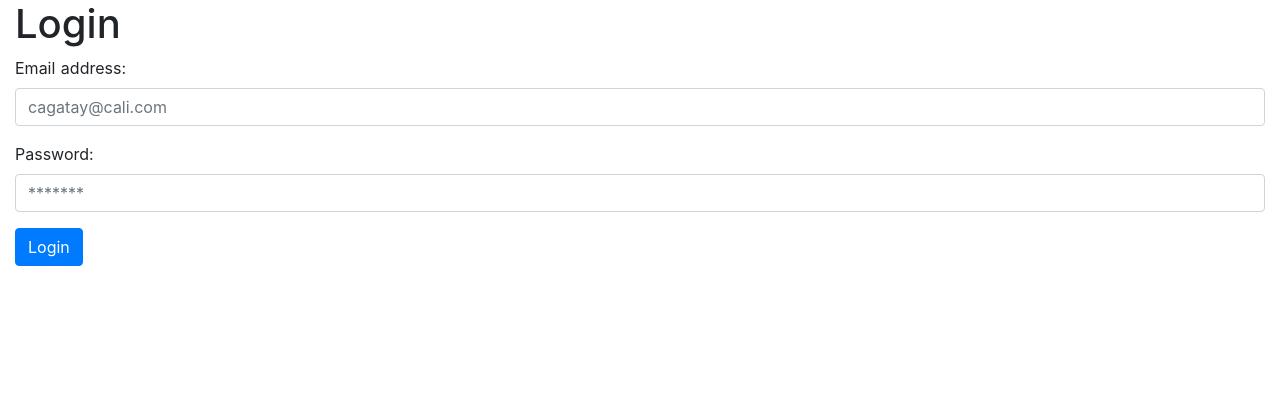
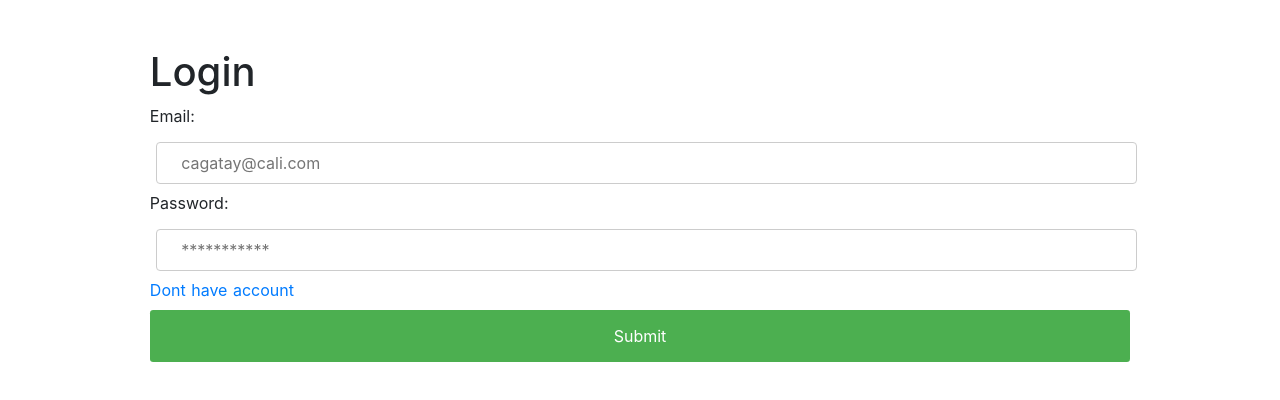
Before and after one commit to tansionline/entrylevel, a Nuxt app: page /login in a window 1280 px wide. Shown: the top 400 px of the page. Built offline with nearby package versions, Linux system fonts and the light colour scheme.

Commit message:
Login Register updated

```diff
--- a/pages/login.vue
+++ b/pages/login.vue
@@ -24,29 +24,68 @@ export default {
 
 <template>
   <div class="container-fluid">
-    <div>
-      <h1>Login</h1>
-      <b-form @submit.prevent="login">
-        <b-form-group label="Email address:" label-for="email">
-          <b-form-input
-            id="email"
+    <div class="container">
+      <div class="login-card">
+        <h1>Login</h1>
+        <form @submit.prevent="login">
+          <label for="email">Email:</label>
+          <input
+            type="email"
             v-model="email"
-            type="email"
+            name="email"
             placeholder="cagatay@cali.com"
-            required
-          ></b-form-input>
-        </b-form-group>
+          />
 
-        <b-form-group label="Password:" label-for="password">
-          <b-form-input
+          <label for="password">Password:</label>
+          <input
+            type="password"
             v-model="password"
-            placeholder="*******"
-            type="password"
-            required
-          ></b-form-input>
-        </b-form-group>
-        <b-button type="submit" variant="primary">Login</b-button>
-      </b-form>
+            name="password"
+            placeholder="***********"
+          />
+          <a href="/register">Dont have account</a>
+          <input type="submit" value="Submit" />
+        </form>
+      </div>
     </div>
   </div>
 </template>
+
+<style scoped>
+input[type='email'],
+input[type='password'] {
+  width: 100%;
+  padding: 0.5em 1.5em;
+  margin: 0.4em;
+  display: inline-block;
+  border: 1px solid #ccc;
+  border-radius: 4px;
+  box-sizing: border-box;
+}
+
+input[type='submit'] {
+  width: 100%;
+  background-color: #4caf50;
+  color: white;
+  padding: 0.9em 1.2em;
+  margin: 0.5em 0;
+  border: none;
+  border-radius: 0.2em;
+  cursor: pointer;
+}
+
+input[type='submit']:hover {
+  background-color: #45a049;
+}
+
+div {
+  border-radius: 0.2em;
+  padding: 1em;
+}
+
+.container {
+  display: flex;
+  justify-content: center;
+  align-items: center;
+}
+</style>
--- a/pages/register.vue
+++ b/pages/register.vue
@@ -27,7 +27,7 @@ export default {
     <div class="container">
       <div class="register-card">
         <h1>Register</h1>
-        <form>
+        <form @submit.prevent="register">
           <label for="email">Email:</label>
           <input
             type="email"
@@ -67,8 +67,8 @@ input[type='submit'] {
   width: 100%;
   background-color: #4caf50;
   color: white;
-  padding: 14px 20px;
-  margin: 8px 0;
+  padding: 0.9em 1.2em;
+  margin: 0.5em 0;
   border: none;
   border-radius: 0.2em;
   cursor: pointer;
@@ -79,8 +79,8 @@ input[type='submit']:hover {
 }
 
 div {
-  border-radius: 5px;
-  padding: 20px;
+  border-radius: 0.2em;
+  padding: 1em;
 }
 
 .container {
```
